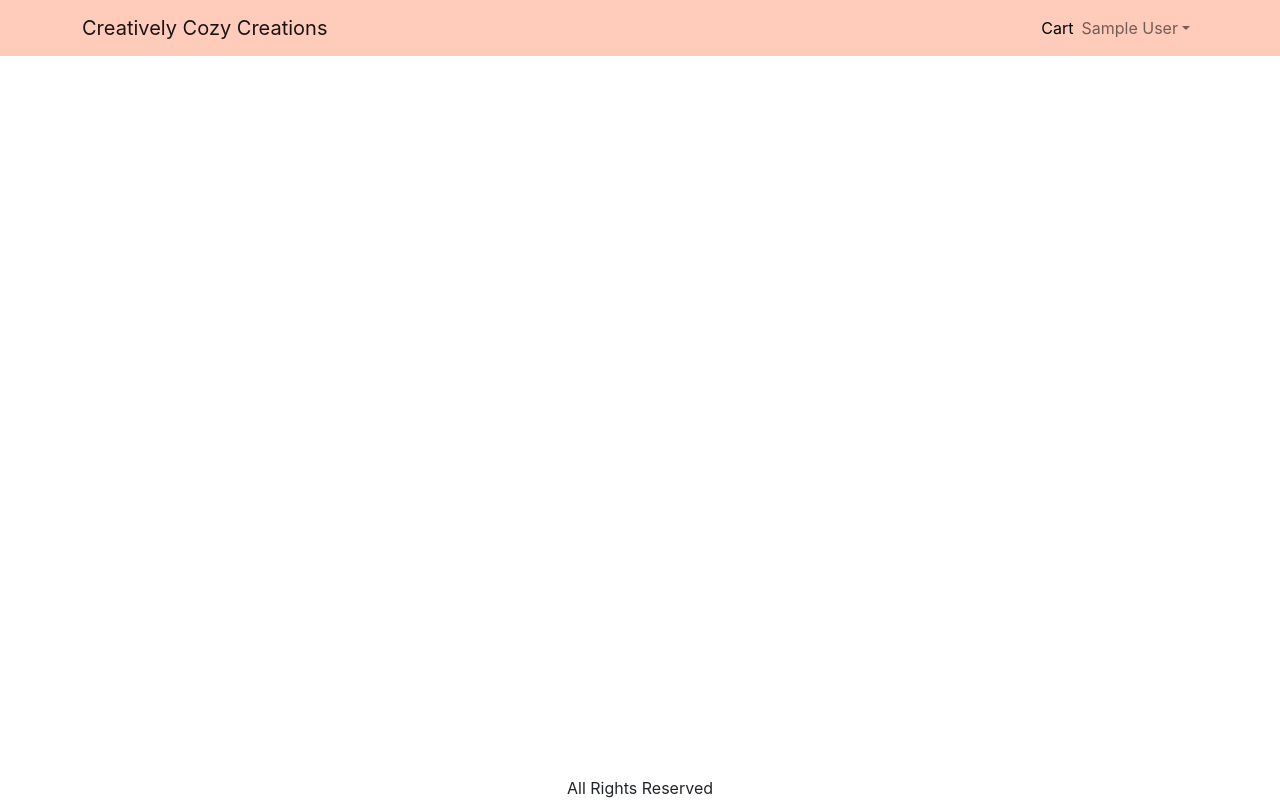
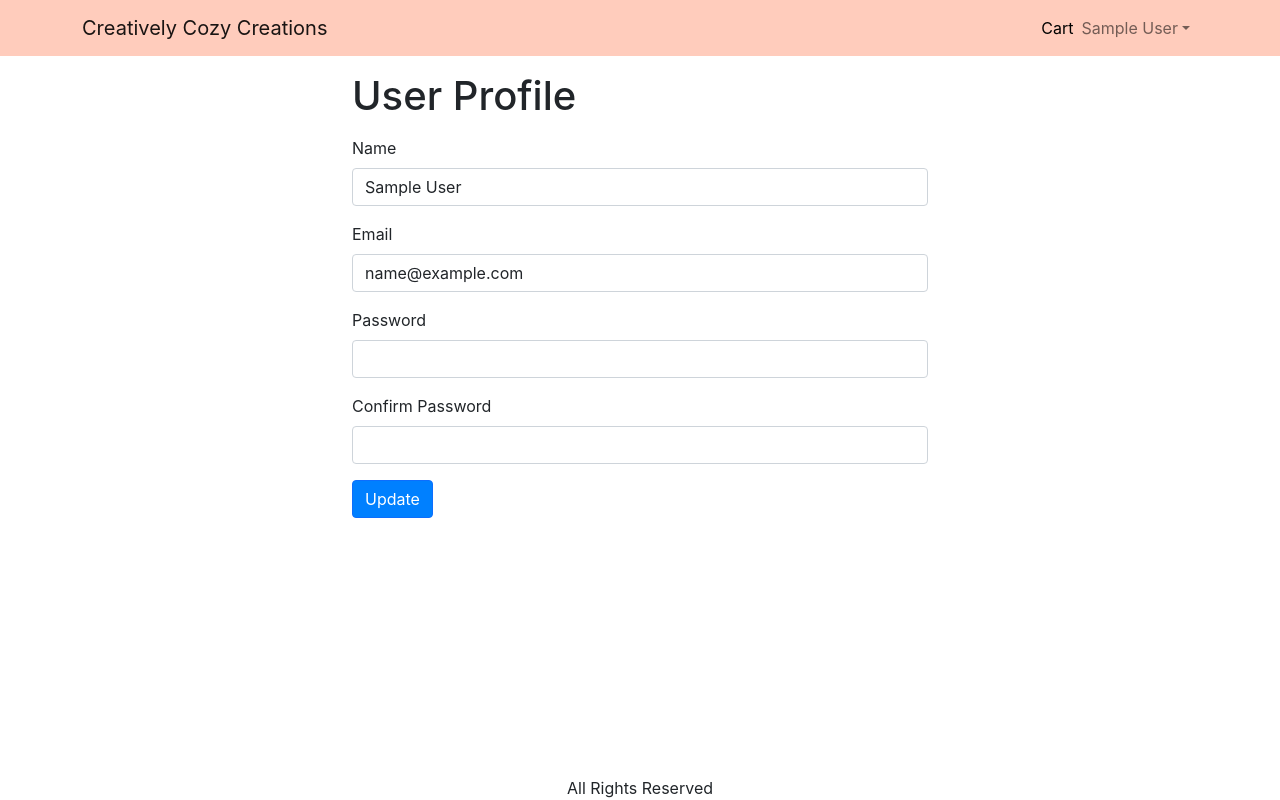
Before and after one commit to shawn-stover/creatively-cozy-creations, a React (Create React App) app in the folder frontend/: page /profile in a window 1280 px wide. Built offline with nearby package versions, Linux system fonts and the light colour scheme; sample sign-in values are in the browser's storage.

Commit message:
Implement Profile Screen
Implement User Profile screen and let users update profile

```diff
--- a/frontend/src/App.js
+++ b/frontend/src/App.js
@@ -20,6 +20,7 @@
 import PlaceOrderScreen from './screens/PlaceOrderScreen.js';
 import OrderScreen from './screens/OrderScreen.js';
 import OrderHistoryScreen from './screens/OrderHistoryScreen.js';
+import ProfileScreen from './screens/ProfileScreen.js';
 
 function App() {
   const { state, dispatch: ctxDispatch } = useContext(Store);
@@ -30,6 +31,7 @@
     localStorage.removeItem('userInfo');
     localStorage.removeItem('shippingAddress');
     localStorage.removeItem('paymentMethod');
+    window.location.href = '/signin';
   };
 
   return (
@@ -99,6 +101,7 @@
               <Route path="/cart" element={<CartScreen />} />
               <Route path="/signin" element={<SignInScreen />} />
               <Route path="/signup" element={<SignUpScreen />} />
+              <Route path="/profile" element={<ProfileScreen />} />
               <Route path="/placeorder" element={<PlaceOrderScreen />} />
               <Route path="/order/:id" element={<OrderScreen />} />
               <Route path="/orderhistory" element={<OrderHistoryScreen />} />
--- /dev/null
+++ b/frontend/src/screens/ProfileScreen.js
@@ -0,0 +1,109 @@
+// Imports
+import React, { useContext, useReducer, useState } from 'react';
+import { Helmet } from 'react-helmet-async';
+import Form from 'react-bootstrap/Form';
+import Button from 'react-bootstrap/Button';
+import { Store } from '../Store';
+import { toast } from 'react-toastify';
+import { getError } from '../utils';
+import axios from 'axios';
+
+const reducer = (state, action) => {
+  switch (action.type) {
+    case 'UPDATE_REQUEST':
+      return { ...state, loadingUpdate: true };
+    case 'UPDATE_SUCCESS':
+      return { ...state, loadingUpdate: false };
+    case 'UPDATE_FAIL':
+      return { ...state, loadingUpdate: false };
+
+    default:
+      return state;
+  }
+};
+
+export default function ProfileScreen() {
+  const { state, dispatch: ctxDispatch } = useContext(Store);
+  const { userInfo } = state;
+  const [name, setName] = useState(userInfo.name);
+  const [email, setEmail] = useState(userInfo.email);
+  const [password, setPassword] = useState('');
+  const [confirmPassword, setConfirmPassword] = useState('');
+
+  const [{ loadingUpdate }, dispatch] = useReducer(reducer, {
+    loadingUpdate: false,
+  });
+
+  const submitHandler = async (e) => {
+    e.preventDefault();
+    try {
+      const { data } = await axios.put(
+        '/api/users/profile',
+        {
+          name,
+          email,
+          password,
+        },
+        {
+          headers: { authorization: `Bearer ${userInfo.token}` },
+        }
+      );
+      dispatch({
+        type: 'UPDATE_SUCCESS',
+      });
+      ctxDispatch({ type: 'USER_SIGNIN', payload: data });
+      localStorage.setItem('userInfo', JSON.stringify(data));
+      toast.success('User updated successfully!');
+    } catch (err) {
+      dispatch({
+        type: 'FETCH_FAIL',
+      });
+      toast.error(getError(err));
+    }
+  };
+
+  return (
+    <div className="container small-container">
+      <Helmet>
+        <title>User Profile</title>
+      </Helmet>
+      <h1 className="my-3">User Profile</h1>
+      <form onSubmit={submitHandler}>
+        <Form.Group className="mb-3" controlId="name">
+          <Form.Label>Name</Form.Label>
+          <Form.Control
+            value={name}
+            onChange={(e) => setName(e.target.value)}
+            required
+          />
+        </Form.Group>
+        <Form.Group className="mb-3" controlId="email">
+          <Form.Label>Email</Form.Label>
+          <Form.Control
+            type="email"
+            value={email}
+            onChange={(e) => setEmail(e.target.value)}
+            required
+          />
+        </Form.Group>
+        <Form.Group className="mb-3" controlId="password">
+          <Form.Label>Password</Form.Label>
+          <Form.Control
+            type="password"
+            onChange={(e) => setPassword(e.target.value)}
+          />
+        </Form.Group>
+        <Form.Group className="mb-3" controlId="password">
+          <Form.Label>Confirm Password</Form.Label>
+          <Form.Control
+            type="password"
+            onChange={(e) => setConfirmPassword(e.target.value)}
+          />
+        </Form.Group>
+        <div className="mb-3">
+          <Button type="submit">Update</Button>
+        </div>
+      </form>
+    </div>
+  );
+}
```
Also changed, not shown: 1 other file (tests, documents, lock files or other folders).
